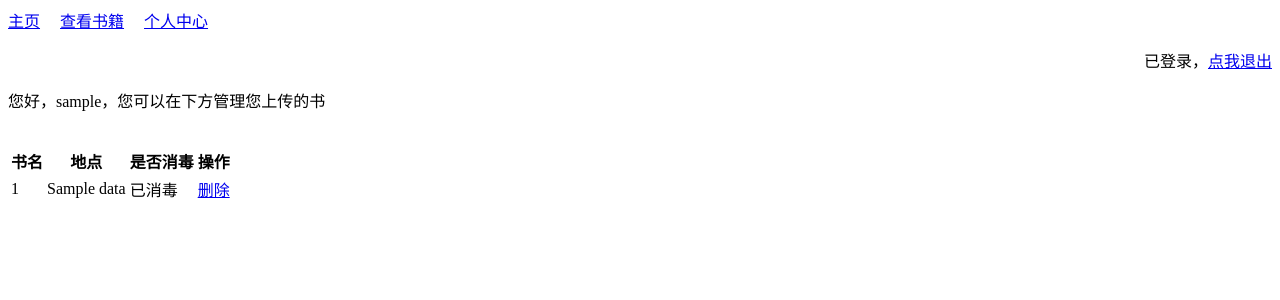
After one commit to Sudle2008/sharedbookserver, a Flask app: template templates/person.html in a window 1280 px wide. The commit adds this page. Shown: the top 300 px of the page. Run offline with Flask 3, Linux system fonts and the light colour scheme; the template is opened without the code that fills it: most values are stand-ins (such as "Sample title", 1, 10 or a date in 2020).

Commit message:
delete 0.5

```diff
--- a/main.py
+++ b/main.py
@@ -100,6 +100,35 @@ def book_add():
     else:
         return '''请先<a href="/login/">登录</a>。'''
 
+@app.route("/book/delete/")
+def book_delete():
+    acc="1"
+    try:
+        username=request.cookies.get('username')
+        password=request.cookies.get('password')
+        status=database_user.check_user(username,password)
+        if status==1:
+            database_book.delete_book(request.values.get("id"),username)
+        elif status==0:
+            raise Exception("Wrong User")
+        else:
+            raise Exception("UNKNOWN WRONG")
+    except:
+        acc="0"
+        username="EMPTY"
+        password="EMPTY"
+        return '''请重新<a href="/login/">登录</a>。'''
+
+@app.route("/person/")
+def person():
+    acc=request.cookies.get('acc')
+    if acc=="1":
+        username=request.cookies.get('username')
+        book_list=database_book.list_all(user=username)
+        return render_template('person.html',username=username,book_list=book_list)
+    else:
+        return '''请先<a href="/login/">登录</a>。'''
+
 if __name__ == "__main__":
     app.run(host="0.0.0.0")#添加参数以共享至局域网内
     #app.run(debug=True,use_reloader=False)
--- a/static/html/header0.html
+++ b/static/html/header0.html
@@ -6,8 +6,8 @@
 </head>
 <body>
     <div>
-        <a href="/">主页</a>
-        <a href="/book/">查看书籍</a>
+        <a href="/">主页</a>&emsp;
+        <a href="/book/">查看书籍</a>&emsp;
 
         <p align="right"><a href="/login">登录</a>或<a href="/register/">注册</a></p>
     </div>
--- a/static/html/header1.html
+++ b/static/html/header1.html
@@ -6,8 +6,9 @@
 </head>
 <body>
     <div>
-        <a href="/">主页</a>
-        <a href="/book/">查看书籍</a>
+        <a href="/">主页</a>&emsp;
+        <a href="/book/">查看书籍</a>&emsp;
+        <a href="/person/">个人中心</a>&emsp;
 
         <p align="right">已登录，<a href="/logout/">点我退出</a></p>
     </div>
--- a/templates/login.html
+++ b/templates/login.html
@@ -19,7 +19,7 @@
         <label for="password">密码:</label>
         <input type="password" id="password" name="password" required>
         <br />
-        <input type="submit" id="submit" value="注册">
+        <input type="submit" id="submit" value="登录">
 
     </form>
 
--- /dev/null
+++ b/templates/person.html
@@ -0,0 +1,47 @@
+
+<!DOCTYPE html>
+
+<html lang="zh-cn" xmlns="http://www.w3.org/1999/xhtml">
+<head>
+    <meta charset="utf-8" />
+    <title></title>
+    <script src="https://cdn.bootcss.com/jquery/1.12.4/jquery.min.js"></script>
+</head>
+<body>
+    <header id="header"></header>
+
+    <p>您好，{{username}}，您可以在下方管理您上传的书</p><br />
+
+    <table>
+        <thead>
+            <tr>
+                <th>书名</th>
+                <th>地点</th>
+                <th>是否消毒</th>
+                <th>操作</th>
+            </tr>
+        </thead>
+        <tbody>
+            {% for data in book_list %}
+            <tr>
+                <td>{{data[0]}}</td>
+                <td>{{data[1]}}</td>
+                {% if data[2] == 0 %}
+                <td>未消毒</td>
+                {% else %}
+                <td>已消毒</td>
+                {% endif %}
+                <td><a href="/book/delete?id={{data[4]}}">删除</a></td>
+            </tr>
+            {% endfor %}
+        </tbody>
+    </table>
+
+    <footer id="footer"></footer>
+
+    <script>
+        $("#header").load("/static/html/header1.html");
+        $("#footer").load("/static/html/footer.html");
+    </script>
+</body>
+</html>
```
Also changed, not shown: source/book.py (+10 -2 lines), database/book.db.
